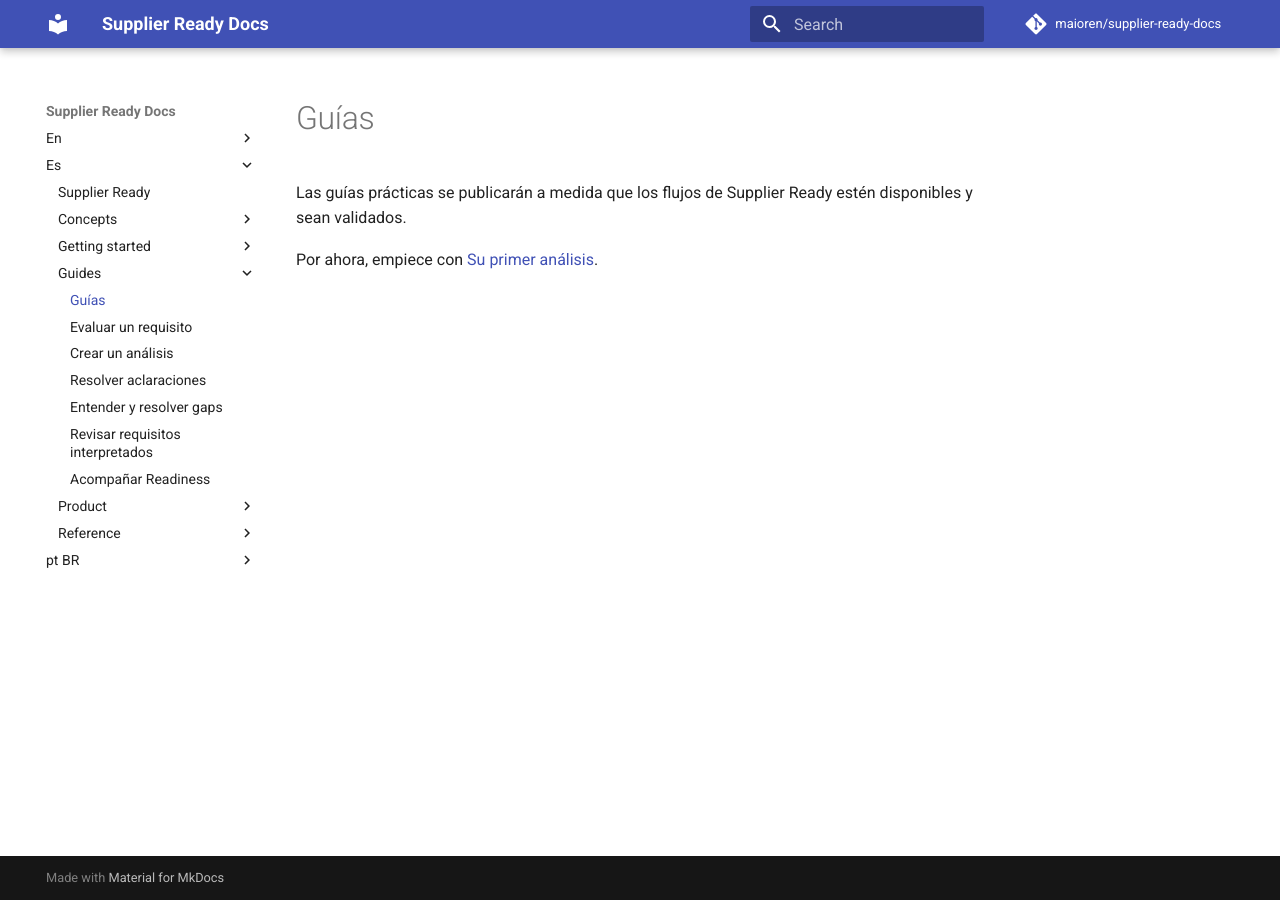
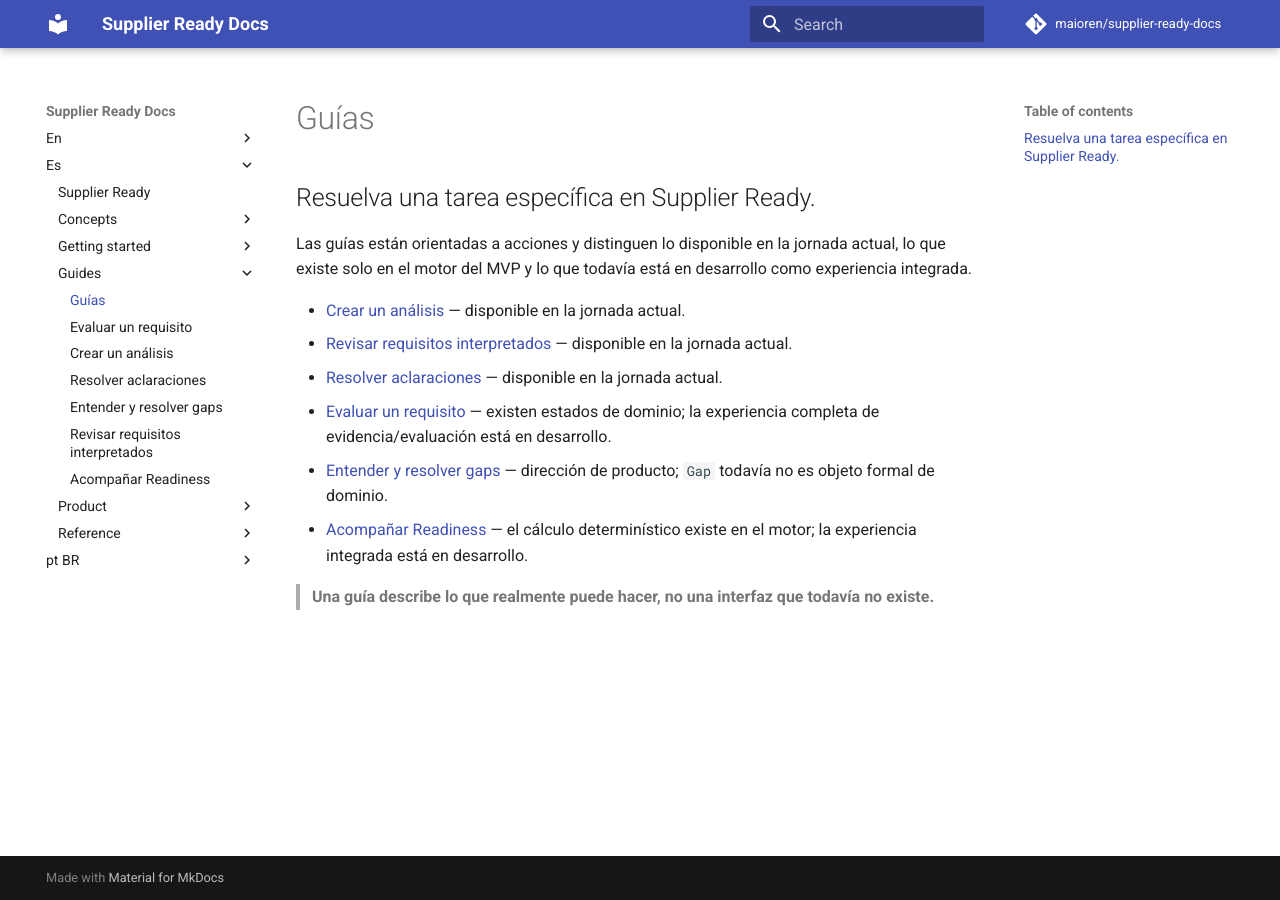
Before and after one commit to maioren/supplier-ready-docs, an MkDocs documentation site: the page built from docs/es/guides/index.md, in a window 1280 px wide. Built offline with MkDocs 1.6.1 and Material for MkDocs 9.7.7, drawn with Linux system fonts in a browser that asks for light colours; comment, search, counter and statistics services are not loaded.

Commit message:
docs: synchronize Spanish guides overview

```diff
--- a/docs/es/guides/index.md
+++ b/docs/es/guides/index.md
@@ -1,5 +1,14 @@
 # Guías
 
-Las guías prácticas se publicarán a medida que los flujos de Supplier Ready estén disponibles y sean validados.
+## Resuelva una tarea específica en Supplier Ready.
 
-Por ahora, empiece con [Su primer análisis](../getting-started/first-analysis.md).
+Las guías están orientadas a acciones y distinguen lo disponible en la jornada actual, lo que existe solo en el motor del MVP y lo que todavía está en desarrollo como experiencia integrada.
+
+- [Crear un análisis](create-analysis.md) — disponible en la jornada actual.
+- [Revisar requisitos interpretados](review-interpreted-requirements.md) — disponible en la jornada actual.
+- [Resolver aclaraciones](resolve-clarifications.md) — disponible en la jornada actual.
+- [Evaluar un requisito](assess-requirement.md) — existen estados de dominio; la experiencia completa de evidencia/evaluación está en desarrollo.
+- [Entender y resolver gaps](resolve-gaps.md) — dirección de producto; `Gap` todavía no es objeto formal de dominio.
+- [Acompañar Readiness](track-readiness.md) — el cálculo determinístico existe en el motor; la experiencia integrada está en desarrollo.
+
+> **Una guía describe lo que realmente puede hacer, no una interfaz que todavía no existe.**
```
